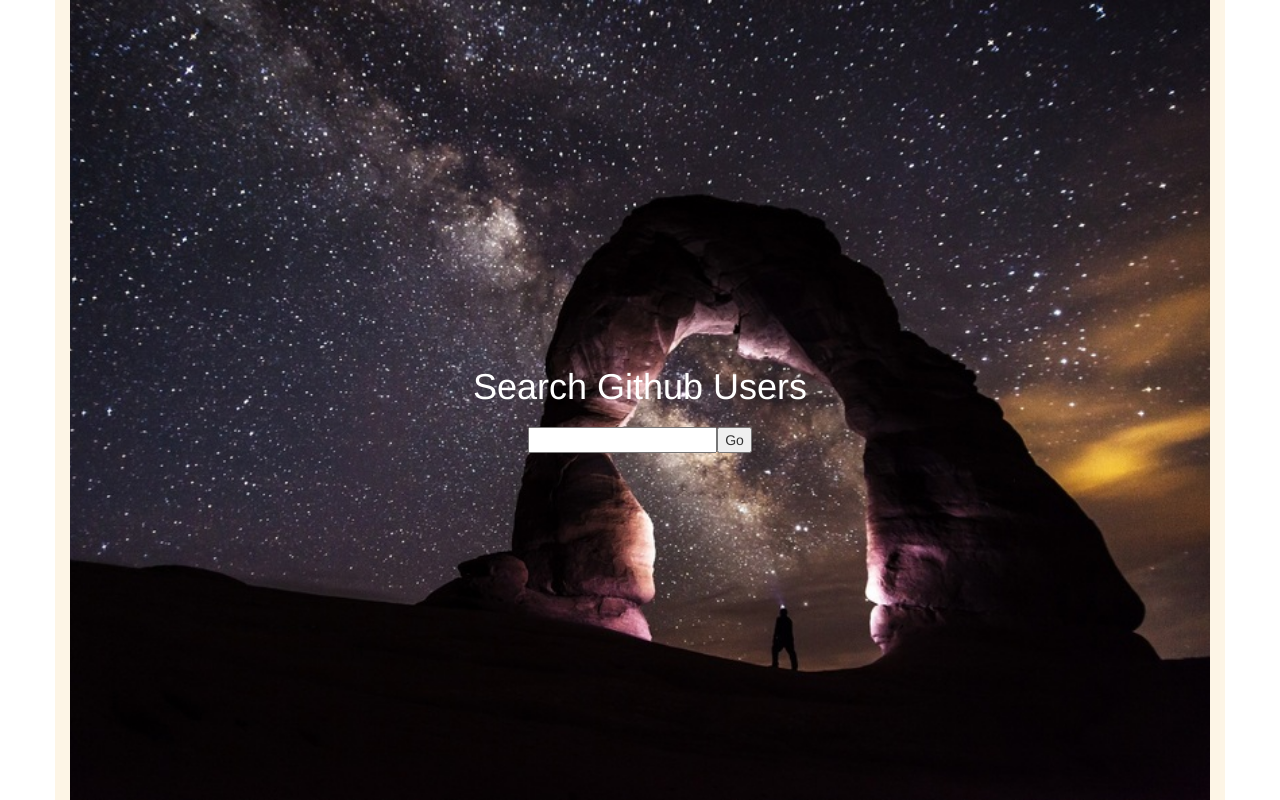
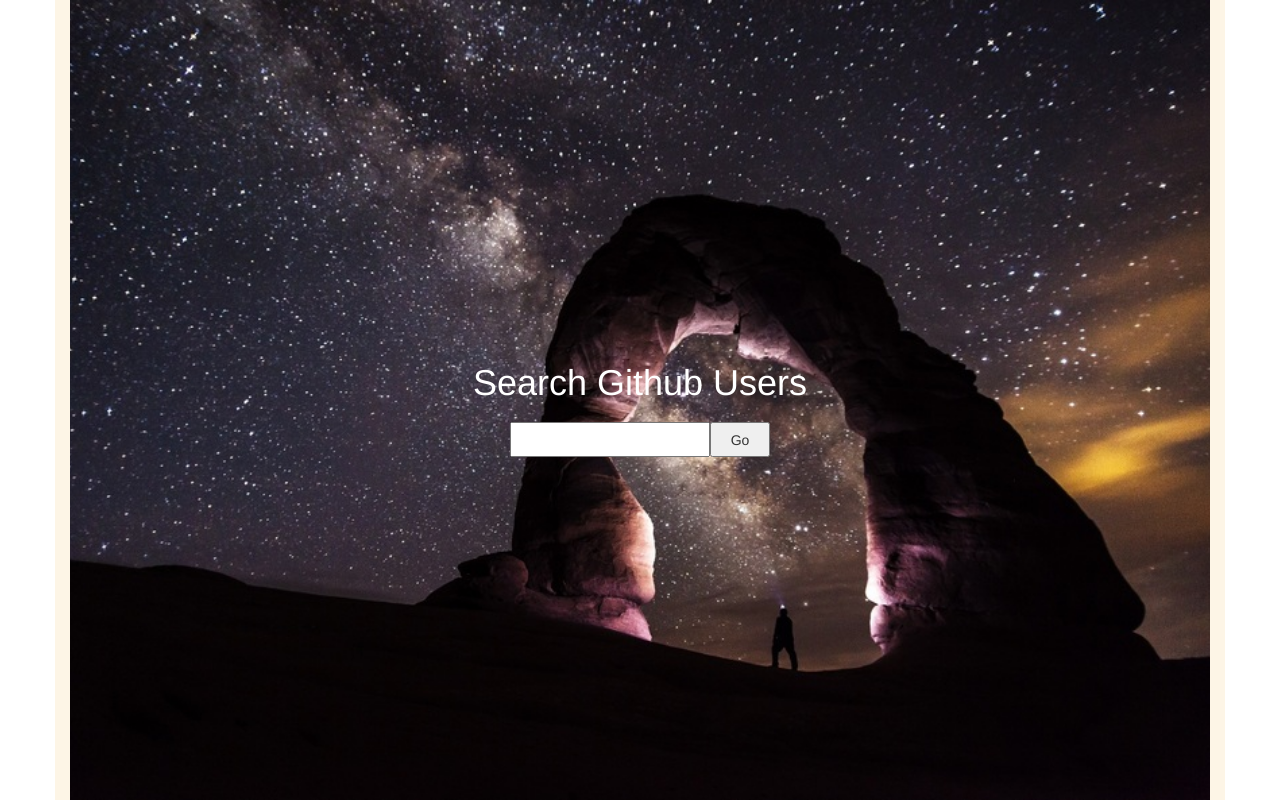
Before and after one commit to gracielundell/js-code-review-1-GithubAPI, a website with bundled scripts: page index.html in a window 1280 px wide. Built offline with nearby package versions, Linux system fonts and the light colour scheme.

Commit message:
add README

```diff
--- a/scss/application.scss
+++ b/scss/application.scss
@@ -23,16 +23,15 @@
     color: white;
     margin: 20px;
   }
-  // input {
-  //   width: 200px;
-  //   font-size: 20px;
-  // }
-  // button {
-  //   height: 35px;
-  //   width: 60px;
-  // }
+  input {
+    width: 200px;
+    font-size: 20px;
+  }
+  button {
+    height: 35px;
+    width: 60px;
+  }
 }
-
 
 .userInfo {
   padding: 3% 10%;
```
Also changed, not shown: build/css/application.css, scss/README.md (added).
